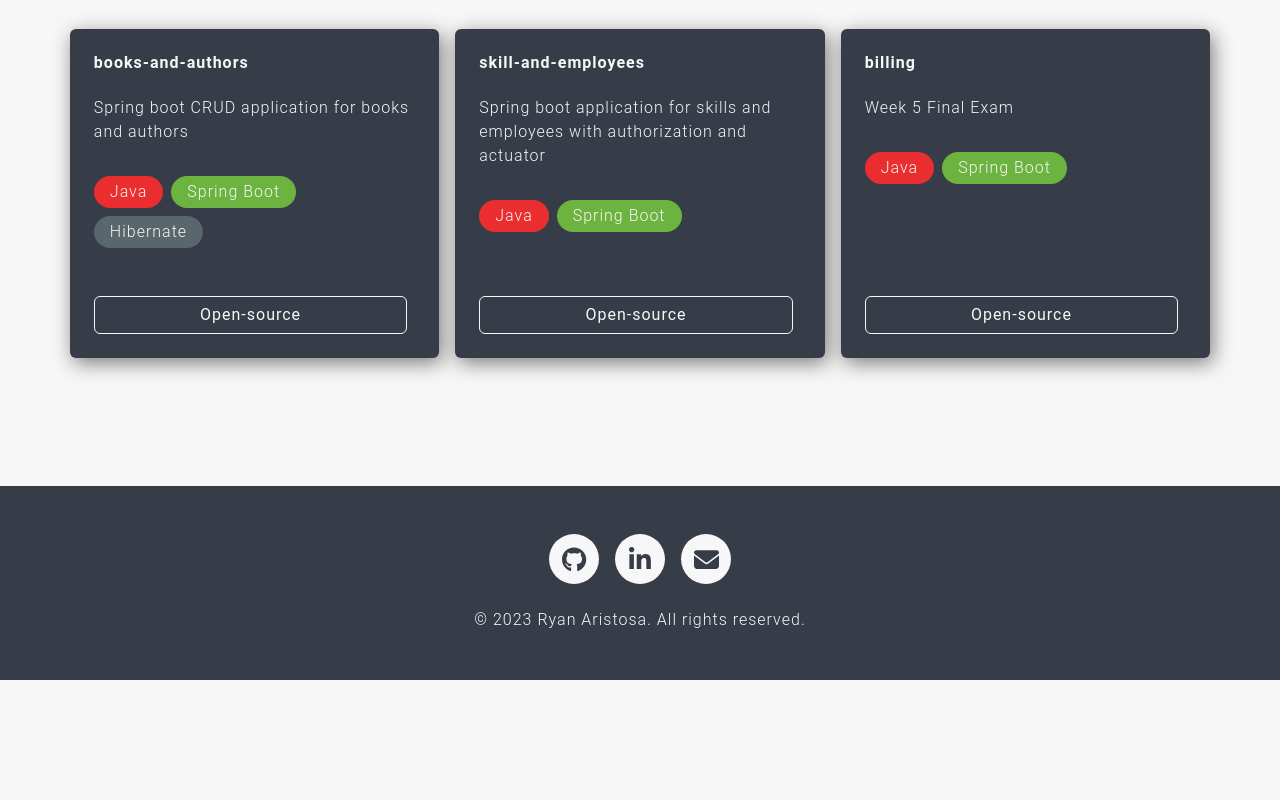
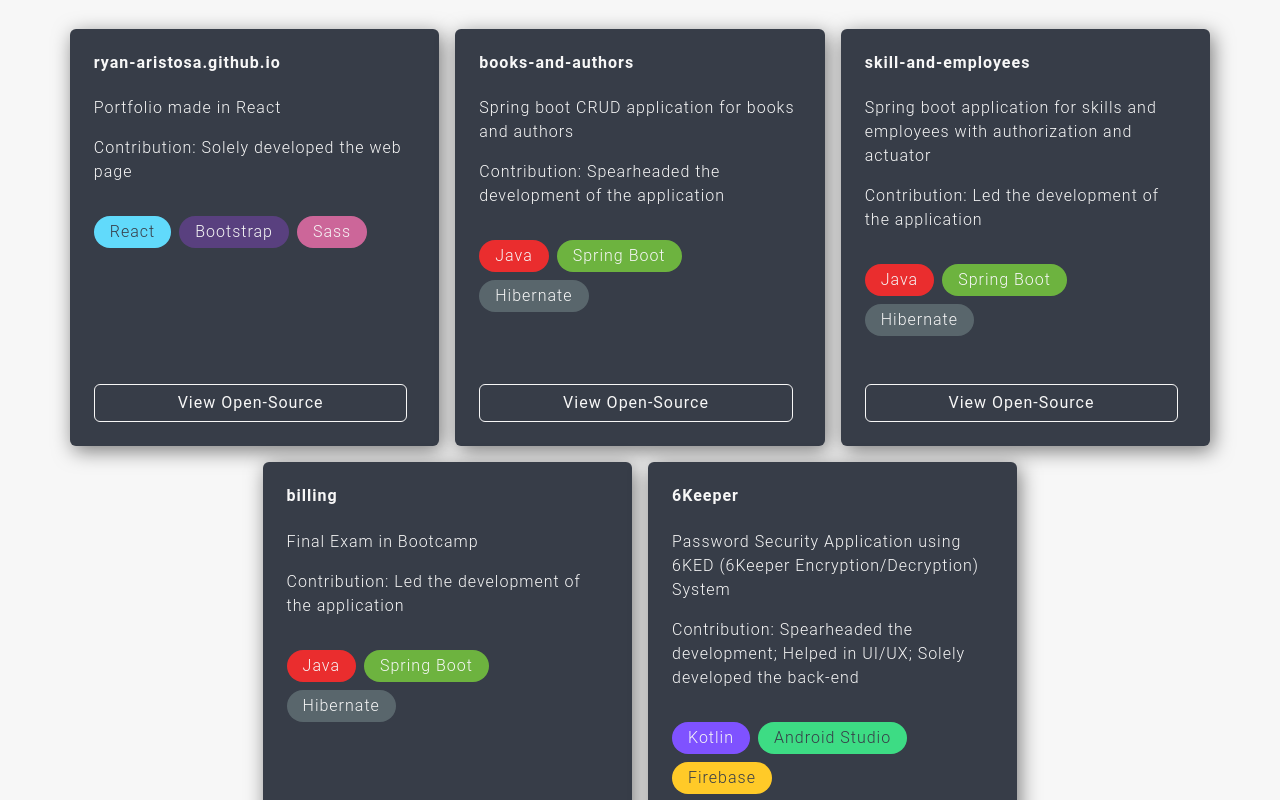
Before and after one commit to ryan-aristosa/ryan-aristosa.github.io, a React (Create React App) app: page / in a window 1280 px wide. Shown: the part 2800-3600 px from the top of the page. Before the commit the page ends 3480 px from the top, so only its background shows below. Built offline with nearby package versions, Linux system fonts and the light colour scheme.

Commit message:
Add projects

```diff
--- a/package.json
+++ b/package.json
@@ -9,7 +9,6 @@
     "@testing-library/react": "^13.4.0",
     "@testing-library/user-event": "^13.5.0",
     "animate.css": "^4.1.1",
-    "axios": "^1.2.2",
     "bootstrap": "^5.2.3",
     "react": "^18.2.0",
     "react-animate-on-scroll": "^2.1.5",
--- a/src/components/landing/Content.js
+++ b/src/components/landing/Content.js
@@ -14,6 +14,7 @@ const TIMELINE_OBJ = [
 			['Java', 'color-java', 'c-eb'],
 			['Spring Boot', 'color-spring-boot', 'c-eb'],
 			['Hibernate', 'color-hibernate', 'c-eb'],
+			['Docker', 'color-docker', 'c-eb'],
 			['PostgreSQL', 'color-postgresql', 'c-eb'],
 			['React', 'color-react', 'c-dcb'],
 			['Bootstrap', 'color-bootstrap', 'c-eb']
@@ -29,12 +30,13 @@ const TIMELINE_OBJ = [
 		],
 		[
 			['Java', 'color-java', 'c-eb'],
-			['C#', 'color-c-sharp', 'c-eb'],
+			['Javascript', 'color-javascript', 'c-dcb'],
 			['HTML', 'color-html', 'c-eb'],
 			['CSS', 'color-css', 'c-eb'],
-			['Javascript', 'color-javascript', 'c-dcb'],
+			['C#', 'color-c-sharp', 'c-eb'],
+			['Kotlin', 'color-kotlin', 'c-eb'],
+			['Bootstrap', 'color-bootstrap', 'c-eb'],
 			['PHP', 'color-php', 'c-eb'],
-			['Bootstrap', 'color-bootstrap', 'c-eb'],
 			['Python', 'color-python', 'c-dcb']
 		]
 	]
@@ -43,8 +45,20 @@ const TIMELINE_OBJ = [
 // Project
 const PROJECT_OBJ = [
 	[
+		'ryan-aristosa.github.io',
+		'Portfolio made in React',
+		'Solely developed the web page',
+		[
+			['React', 'color-react', 'c-dcb'],
+			['Bootstrap', 'color-bootstrap', 'c-eb'],
+			['Sass', 'color-sass', 'c-eb']
+		],
+		'https://github.com/ryan-aristosa/ryan-aristosa.github.io'
+	],
+	[
 		'books-and-authors',
 		'Spring boot CRUD application for books and authors',
+		'Spearheaded the development of the application',
 		[
 			['Java', 'color-java', 'c-eb'],
 			['Spring Boot', 'color-spring-boot', 'c-eb'],
@@ -55,20 +69,35 @@ const PROJECT_OBJ = [
 	[
 		'skill-and-employees',
 		'Spring boot application for skills and employees with authorization and actuator',
+		'Led the development of the application',
 		[
 			['Java', 'color-java', 'c-eb'],
-			['Spring Boot', 'color-spring-boot', 'c-eb']
+			['Spring Boot', 'color-spring-boot', 'c-eb'],
+			['Hibernate', 'color-hibernate', 'c-eb']
 		],
 		'https://github.com/ryan-aristosa/skills-and-employees'
 	],
 	[
 		'billing',
-		'Week 5 Final Exam',
+		'Final Exam in Bootcamp',
+		'Led the development of the application',
 		[
 			['Java', 'color-java', 'c-eb'],
-			['Spring Boot', 'color-spring-boot', 'c-eb']
+			['Spring Boot', 'color-spring-boot', 'c-eb'],
+			['Hibernate', 'color-hibernate', 'c-eb']
 		],
 		'https://github.com/ryan-aristosa/billing'
+	],
+	[
+		'6Keeper',
+		'Password Security Application using 6KED (6Keeper Encryption/Decryption) System',
+		'Spearheaded the development; Helped in UI/UX; Solely developed the back-end',
+		[
+			['Kotlin', 'color-kotlin', 'c-eb'],
+			['Android Studio', 'color-android-studio', 'c-dcb'],
+			['Firebase', 'color-firebase', 'c-dcb']
+		],
+		'https://github.com/rynrsts/6Keeper'
 	]
 ]
 
--- a/src/components/landing/Project.js
+++ b/src/components/landing/Project.js
@@ -3,7 +3,7 @@ import TechStackTag from 'components/landing/TechStackTag';
 import 'styles/landing/Project.scss';
 
 function Project(props) {
-	const PROJECT = props.projectObj.map(([title, detail, techStack, openSource]) => (
+	const PROJECT = props.projectObj.map(([title, detail, contribution, techStack, openSource]) => (
 		<div className='card-container d-flex' key={title}>
 			<ScrollAnimation
 				animateIn='animate__fadeIn'
@@ -14,6 +14,7 @@ function Project(props) {
 					<div>
 						<h6 className='fw-600'>{title}</h6>
 						<p className='p-0 mx-0 mb-0 mt-4'>{detail}</p>
+						<p className='p-0 mx-0 mb-0 mt-3'>Contribution: {contribution}</p>
 						<div className='tech-stack p-0 mx-0 mb-0 mt-4'>
 							{
 								techStack.map(([stack, bgColor, color]) => (
@@ -32,7 +33,7 @@ function Project(props) {
 							className='btn w-100 h-100 d-flex align-items-center
 									justify-content-center'
 						>
-							Open-source
+							View Open-Source
 						</a>
 					</div>
 				</div>
--- a/src/styles/App.scss
+++ b/src/styles/App.scss
@@ -19,6 +19,10 @@
 	font-size: 14px;
 }
 
+.color-android-studio {
+	background-color: #3DDC84;
+}
+
 .color-bootstrap {
 	background-color: #59407F;
 }
@@ -29,6 +33,14 @@
 
 .color-c-sharp {
 	background-color: #68217A;
+}
+
+.color-docker {
+	background-color: #2496ED;
+}
+
+.color-firebase {
+	background-color: #FFCA28;
 }
 
 .color-hibernate {
@@ -47,6 +59,10 @@
 	background-color: #F0DB4F;
 }
 
+.color-kotlin {
+	background-color: #7F52FF;
+}
+
 .color-php {
 	background-color: #6181B6;
 }
@@ -63,6 +79,10 @@
 	background-color: #61DAFB;
 }
 
+.color-sass {
+	background-color: #CC6699;
+}
+
 .color-spring-boot {
 	background-color: #6DB33F;
 }
```
Also changed, not shown: 1 other file (tests, documents, lock files or other folders).
